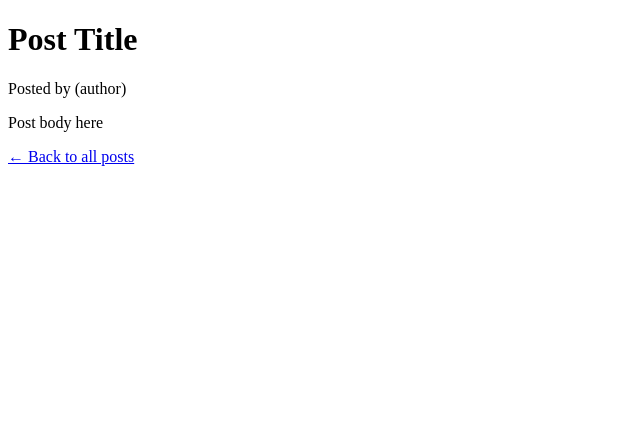
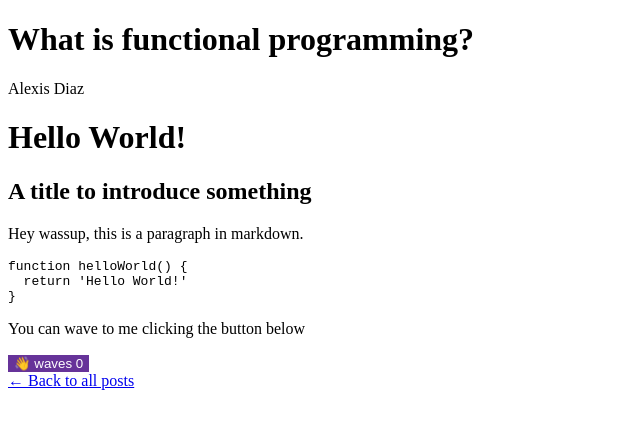
Before and after one commit to alexodan/js-bootcamp, a Gatsby site: page /functional-programming-intro/what-is-functional-programming in a window 1280 px wide. Shown: the whole page, without its empty margins (0-640 px from the left). Built offline with nearby package versions, Linux system fonts and the light colour scheme; Gatsby itself is replaced by a stand-in of ours; some packages are replaced by stand-ins of ours; code samples lack their colours.

Commit message:
Adds graphql post query

```diff
--- a/gatsby-node.js
+++ b/gatsby-node.js
@@ -22,7 +22,7 @@ exports.createPages = async ({actions, graphql, reporter}) => {
       path: post.frontmatter.slug,
       component: require.resolve('./src/templates/post.js'), // ?,
       context: {
-        slug: `/${post.frontmatter.slug}`,
+        slug: post.frontmatter.slug,
       },
     })
   })
--- a/src/pages/functional-programming-intro/what-is-functional-programming.mdx
+++ b/src/pages/functional-programming-intro/00-what-is-functional-programming/what-is-functional-programming.mdx
@@ -4,7 +4,7 @@ slug: functional-programming-intro/what-is-functional-programming
 author: Alexis Diaz
 ---
 
-import Wave from '../../components/Wave'
+import Wave from '../../../components/Wave'
 
 # Hello World!
 
--- a/src/templates/post.js
+++ b/src/templates/post.js
@@ -1,13 +1,26 @@
-import {Link} from 'gatsby'
+import {graphql, Link} from 'gatsby'
 import React from 'react'
 import Layout from '../components/layout'
+import {MDXRenderer} from 'gatsby-plugin-mdx'
 
-const PostTemplate = () => {
+export const query = graphql`
+  query($slug: String!) {
+    mdx(frontmatter: {slug: {eq: $slug}}) {
+      frontmatter {
+        title
+        author
+      }
+      body
+    }
+  }
+`
+
+const PostTemplate = ({data: {mdx: post}}) => {
   return (
     <Layout>
-      <h1>Post Title</h1>
-      <p>Posted by (author)</p>
-      <p>Post body here</p>
+      <h1>{post.frontmatter.title}</h1>
+      <p>{post.frontmatter.author}</p>
+      <MDXRenderer>{post.body}</MDXRenderer>
       <Link to="/">&larr; Back to all posts</Link>
     </Layout>
   )
```
Also changed, not shown: 1 other file.
